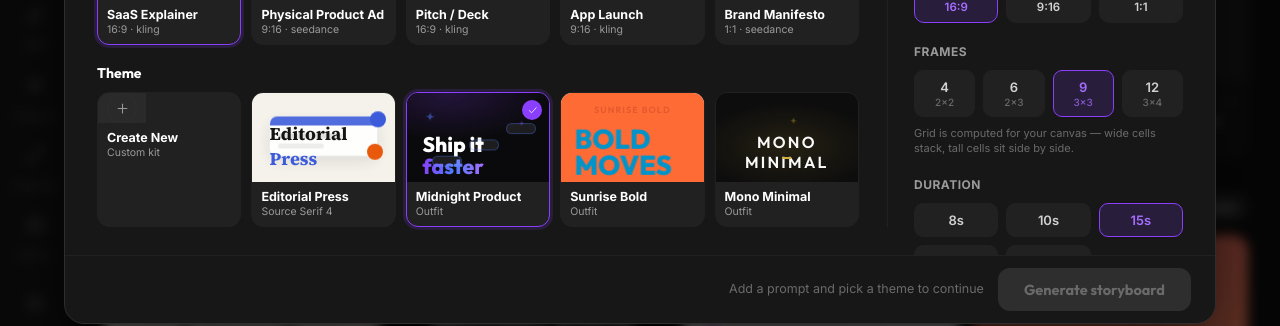
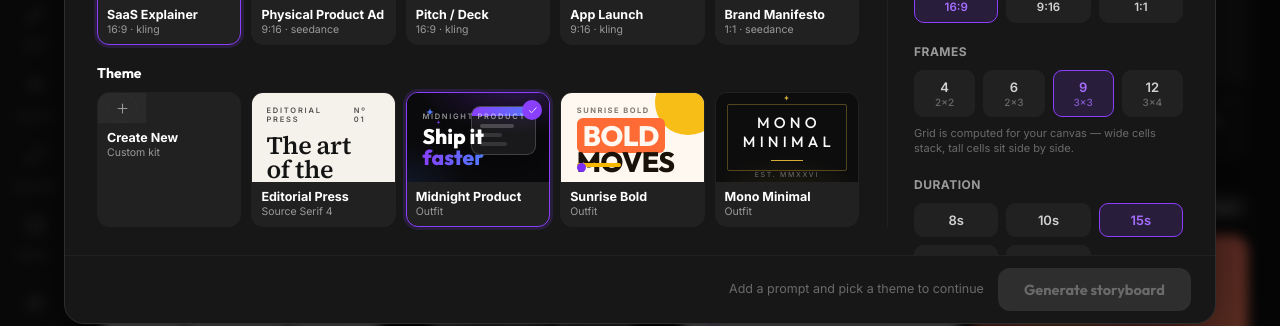
Before and after one commit to Raamizkn/motion-studio, a React (Vite) app: page /studio in a window 1280 px wide. Both pictures are taken after a click on the button 212 px from the left and 421 px from the top of the page. Shown: the part 436-762 px from the top of the page. Built offline with nearby package versions, Linux system fonts and the light colour scheme; a web font is replaced by a local one.

Commit message:
refactor: replace animated theme motif CSS with static, high-fidelity poster designs

```diff
--- a/src/components/grid/ThemeMotif.tsx
+++ b/src/components/grid/ThemeMotif.tsx
@@ -1,20 +1,18 @@
-// Animated theme thumbnails derived from the brand-film templates
-// (Gemini · Madison · Spotify · Supahub). Each motif paints with the theme's
-// own palette + title font and loops a few subtle CSS animations, so every
-// theme card reads as "this is how this theme moves".
+// Static, designed theme thumbnails — one crafted "frame" per theme, derived
+// from the brand-film templates and painted with the theme's own palette + font.
+// No animation: these are poster-quality stills.
 import type { VibeTheme } from '../../data'
 
-export type MotifKind = 'gemini' | 'madison' | 'spotify' | 'supahub'
+export type MotifKind = 'editorial' | 'product' | 'bold' | 'minimal'
 
-// Which template look each builtin theme wears.
+// Which crafted look each builtin theme wears.
 export const THEME_MOTIF: Record<string, MotifKind> = {
-  editorial: 'madison',
-  midnight: 'supahub',
-  sunrise: 'spotify',
-  mono: 'gemini',
+  editorial: 'editorial',
+  midnight: 'product',
+  sunrise: 'bold',
+  mono: 'minimal',
 }
 
-// A 4-point sparkle glyph (the Gemini/Supahub motif).
 function Spark({ size, color, style }: { size: number; color: string; style?: React.CSSProperties }) {
   return (
     <svg width={size} height={size} viewBox="0 0 24 24" fill={color} style={style} aria-hidden>
@@ -24,75 +22,87 @@ function Spark({ size, color, style }: { size: number; color: string; style?: Re
 }
 
 export function ThemeMotif({ theme, kind }: { theme: VibeTheme; kind?: MotifKind }) {
-  const k = kind || THEME_MOTIF[theme.id] || 'supahub'
+  const k = kind || THEME_MOTIF[theme.id] || 'product'
   const c = theme.colors
   const font = `'${theme.titleFont}', var(--font-display)`
-  const name = theme.logoText || theme.name
+  const name = (theme.logoText || theme.name)
   const accent = c.accent || c.secondary
   const wrap: React.CSSProperties = { position: 'absolute', inset: 0, overflow: 'hidden' }
 
-  if (k === 'supahub') {
-    // dark gradient world · twinkling sparkle · drifting integration pills
-    const grad = `linear-gradient(90deg, ${c.secondary}, ${accent}, ${c.tertiary || c.secondary})`
+  // ── Editorial Press — masthead, oversized serif, hairline rules ──
+  if (k === 'editorial') {
     return (
-      <div style={{ ...wrap, background: `radial-gradient(120% 90% at 30% 0%, ${c.secondary}33, transparent 60%), ${c.surface}` }}>
-        <Spark size={16} color={accent} style={{ position: 'absolute', left: '11%', top: '20%', animation: 'tmf-tw 2.4s ease-in-out infinite' }} />
-        <Spark size={9} color={c.secondary} style={{ position: 'absolute', right: '16%', top: '30%', animation: 'tmf-tw 2.4s ease-in-out .8s infinite' }} />
-        <div style={{ position: 'absolute', left: '11%', top: '46%', right: '11%' }}>
-          <div style={{ fontFamily: font, fontWeight: 800, fontSize: 21, lineHeight: 1.04, color: c.primary }}>
-            Ship it <span style={{ background: grad, WebkitBackgroundClip: 'text', backgroundClip: 'text', color: 'transparent' }}>faster</span>
+      <div style={{ ...wrap, background: c.surface, padding: '13px 14px', display: 'flex', flexDirection: 'column' }}>
+        <div style={{ display: 'flex', justifyContent: 'space-between', alignItems: 'baseline', fontFamily: 'var(--font)', fontSize: 7.5, fontWeight: 600, letterSpacing: '.24em', color: c.primary, opacity: .72 }}>
+          <span>{name.toUpperCase()}</span><span>Nº 01</span>
+        </div>
+        <div style={{ height: 1.5, background: c.primary, marginTop: 6 }} />
+        <div style={{ height: 1, background: c.primary, opacity: .5, marginTop: 2.5 }} />
+        <div style={{ flex: 1, display: 'flex', alignItems: 'center' }}>
+          <div style={{ fontFamily: font, fontWeight: 600, fontSize: 25, lineHeight: .98, color: c.primary, letterSpacing: '-.015em' }}>
+            The art<br />of the <span style={{ color: c.secondary, fontStyle: 'italic' }}>page</span>
           </div>
         </div>
-        {[0, 1, 2].map((i) => (
-          <div key={i} style={{ position: 'absolute', bottom: `${16 + i * 16}%`, left: `${18 + i * 26}%`, width: 30, height: 11, borderRadius: 999, background: `${c.primary}14`, border: `1px solid ${accent}55`, animation: `tmf-drift 3.${4 + i}s ease-in-out ${i * 0.4}s infinite` }} />
-        ))}
-      </div>
-    )
-  }
-
-  if (k === 'gemini') {
-    // calm, lots of negative space · soft center glow · single sparkle (Mono fits)
-    return (
-      <div style={{ ...wrap, background: `radial-gradient(90% 70% at 50% 60%, ${accent}1f, transparent 70%), ${c.surface}` }}>
-        <Spark size={13} color={accent} style={{ position: 'absolute', left: '50%', top: '26%', transform: 'translateX(-50%)', animation: 'tmf-tw 3s ease-in-out infinite' }} />
-        <div style={{ position: 'absolute', left: 0, right: 0, top: '44%', textAlign: 'center', fontFamily: font, fontWeight: 600, letterSpacing: '.14em', fontSize: 16, color: c.primary }}>
-          {name.toUpperCase()}
-        </div>
-        <div style={{ position: 'absolute', left: '50%', bottom: '26%', transform: 'translateX(-50%)', height: 1.5, background: accent, animation: 'tmf-build 3s ease-in-out infinite' }} />
-      </div>
-    )
-  }
-
-  if (k === 'spotify') {
-    // full-bleed flat field that flips surface↔brand · huge headline (Sunrise)
-    return (
-      <div style={{ ...wrap, background: c.surface }}>
-        <div style={{ position: 'absolute', inset: 0, background: c.secondary, animation: 'tmf-flip 3.2s steps(1,end) infinite' }} />
-        <div style={{ position: 'absolute', left: 0, right: 0, top: '12%', textAlign: 'center', fontFamily: font, fontWeight: 700, fontSize: 9, letterSpacing: '.12em', color: c.primary, mixBlendMode: 'difference' }}>
-          {name.toUpperCase()}
-        </div>
-        <div style={{ position: 'absolute', left: '10%', right: '10%', top: '38%', fontFamily: font, fontWeight: 900, fontSize: 27, lineHeight: .96, color: '#fff', mixBlendMode: 'difference', animation: 'tmf-pop 3.2s ease-in-out infinite' }}>
-          BOLD<br />MOVES
+        <div style={{ display: 'flex', alignItems: 'center', gap: 7 }}>
+          <span style={{ width: 7, height: 7, background: accent, flex: 'none' }} />
+          <span style={{ flex: 1, height: 1, background: c.primary, opacity: .26 }} />
+          <span style={{ flex: 1, height: 1, background: c.primary, opacity: .26 }} />
         </div>
       </div>
     )
   }
 
-  // madison — bright canvas · clean UI card rising · floating chips · accent wordmark (Editorial)
-  return (
-    <div style={{ ...wrap, background: c.surface }}>
-      <div style={{ position: 'absolute', left: '12%', top: '20%', right: '12%', height: '46%', borderRadius: 8, background: '#fff', boxShadow: `0 6px 16px ${c.primary}1a`, border: `1px solid ${c.primary}14`, animation: 'tmf-rise 3.4s ease-in-out infinite', overflow: 'hidden' }}>
-        <div style={{ height: 9, background: c.secondary }} />
-        <div style={{ padding: 8, display: 'flex', flexDirection: 'column', gap: 5 }}>
-          <div style={{ height: 5, width: '70%', borderRadius: 3, background: `${c.primary}22` }} />
-          <div style={{ height: 5, width: '50%', borderRadius: 3, background: `${c.primary}14` }} />
+  // ── Midnight Product — dark cinematic, glass card, gradient accent word ──
+  if (k === 'product') {
+    const grad = `linear-gradient(90deg, ${c.secondary}, ${accent})`
+    return (
+      <div style={{ ...wrap, background: `radial-gradient(130% 100% at 78% -10%, ${c.secondary}45, transparent 55%), radial-gradient(90% 90% at -10% 110%, ${accent}26, transparent 60%), ${c.surface}` }}>
+        <Spark size={12} color={accent} style={{ position: 'absolute', left: '12%', top: '17%' }} />
+        <Spark size={7} color={c.secondary} style={{ position: 'absolute', left: '20%', top: '30%', opacity: .8 }} />
+        {/* glass UI card */}
+        <div style={{ position: 'absolute', right: '9%', top: '15%', width: '46%', borderRadius: 9, background: `${c.primary}10`, border: `1px solid ${c.primary}2e`, boxShadow: '0 12px 30px rgba(0,0,0,.45)', overflow: 'hidden' }}>
+          <div style={{ height: 9, background: grad }} />
+          <div style={{ padding: 8, display: 'flex', flexDirection: 'column', gap: 5 }}>
+            <div style={{ height: 4, width: '72%', borderRadius: 3, background: `${c.primary}33` }} />
+            <div style={{ height: 4, width: '46%', borderRadius: 3, background: `${c.primary}1f` }} />
+            <div style={{ height: 4, width: '58%', borderRadius: 3, background: `${c.primary}1f` }} />
+          </div>
+        </div>
+        <div style={{ position: 'absolute', left: '11%', right: '10%', bottom: '15%' }}>
+          <div style={{ fontFamily: 'var(--font)', fontSize: 7.5, fontWeight: 600, letterSpacing: '.22em', color: c.primary, opacity: .55, marginBottom: 5 }}>{name.toUpperCase()}</div>
+          <div style={{ fontFamily: font, fontWeight: 800, fontSize: 21, lineHeight: 1.02, color: c.primary }}>
+            Ship it <span style={{ background: grad, WebkitBackgroundClip: 'text', backgroundClip: 'text', color: 'transparent' }}>faster</span>
+          </div>
         </div>
       </div>
-      {[0, 1].map((i) => (
-        <div key={i} style={{ position: 'absolute', top: `${22 + i * 40}%`, right: `${6 + i * 2}%`, width: 16, height: 16, borderRadius: 999, background: i ? accent : c.secondary, animation: `tmf-drift 3.${5 + i}s ease-in-out ${i * 0.5}s infinite` }} />
-      ))}
-      <div style={{ position: 'absolute', left: '12%', bottom: '12%', fontFamily: font, fontWeight: 700, fontSize: 18, color: c.primary }}>
-        {name.split(' ')[0]} <span style={{ color: c.secondary }}>{name.split(' ')[1] || ''}</span>
+    )
+  }
+
+  // ── Sunrise Bold — warm canvas, sun block, heavy headline with highlight ──
+  if (k === 'bold') {
+    return (
+      <div style={{ ...wrap, background: c.surface }}>
+        <div style={{ position: 'absolute', right: '-12%', top: '-26%', width: '46%', aspectRatio: '1', borderRadius: '999px', background: c.tertiary || accent, opacity: .9 }} />
+        <div style={{ position: 'absolute', left: '11%', top: '15%', fontFamily: 'var(--font)', fontSize: 7.5, fontWeight: 700, letterSpacing: '.2em', color: c.primary, opacity: .55 }}>{name.toUpperCase()}</div>
+        <div style={{ position: 'absolute', left: '11%', top: '34%', fontFamily: font, fontWeight: 900, fontSize: 28, lineHeight: .92, color: c.primary, letterSpacing: '-.02em' }}>
+          <span style={{ background: c.secondary, color: c.surface, padding: '0 6px', borderRadius: 6, boxDecorationBreak: 'clone', WebkitBoxDecorationBreak: 'clone' }}>BOLD</span><br />
+          <span style={{ position: 'relative' }}>MOVES</span>
+        </div>
+        <div style={{ position: 'absolute', left: '11%', bottom: '17%', width: 44, height: 4, borderRadius: 999, background: c.tertiary || accent }} />
+        <span style={{ position: 'absolute', left: '11%', bottom: '11%', width: 9, height: 9, borderRadius: 999, background: accent }} />
+      </div>
+    )
+  }
+
+  // ── Mono Minimal — vast black, thin gold frame, centered wordmark ──
+  return (
+    <div style={{ ...wrap, background: `radial-gradient(80% 70% at 50% 120%, ${accent}1a, transparent 70%), ${c.surface}` }}>
+      <div style={{ position: 'absolute', inset: 11, border: `1px solid ${accent}59`, borderRadius: 2 }} />
+      <div style={{ position: 'absolute', inset: 0, display: 'flex', flexDirection: 'column', alignItems: 'center', justifyContent: 'center', gap: 9 }}>
+        <Spark size={9} color={accent} />
+        <div style={{ fontFamily: font, fontWeight: 500, fontSize: 15, letterSpacing: '.28em', color: c.primary, textAlign: 'center', paddingLeft: '.28em' }}>{name.toUpperCase()}</div>
+        <div style={{ width: 32, height: 1, background: accent }} />
+        <div style={{ fontFamily: 'var(--font)', fontSize: 7, letterSpacing: '.24em', color: c.primary, opacity: .4 }}>EST. MMXXVI</div>
       </div>
     </div>
   )
```
Also changed, not shown: src/components/grid/steps/StepSetup.tsx (+0 -8 lines).
